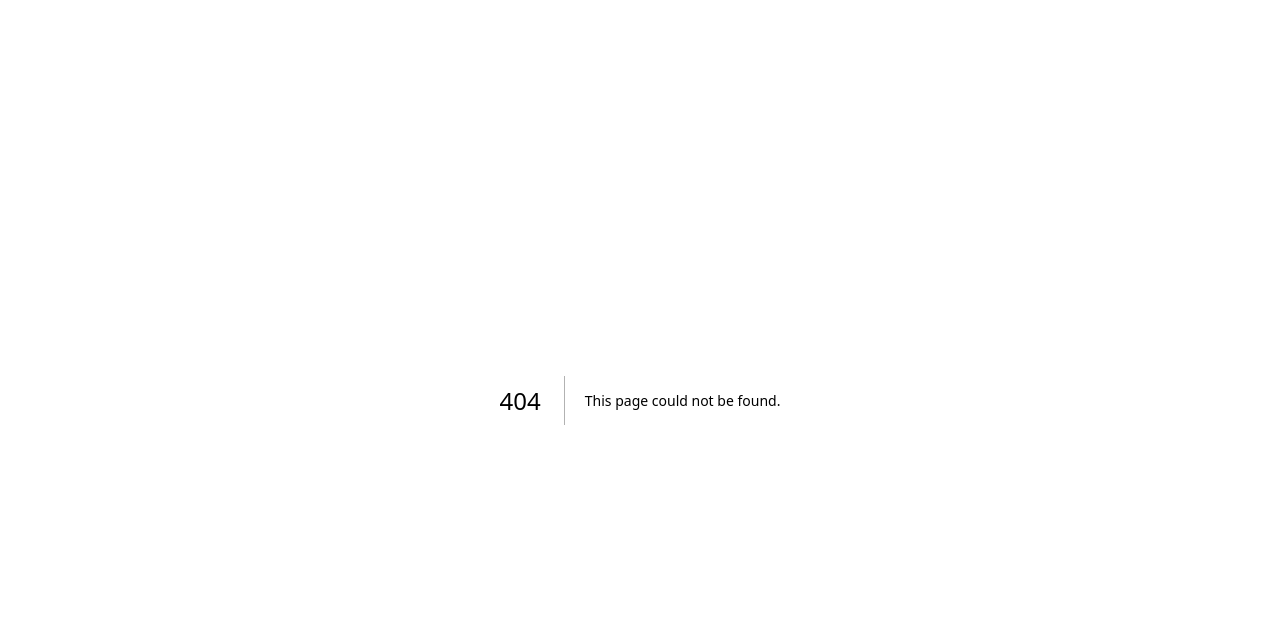
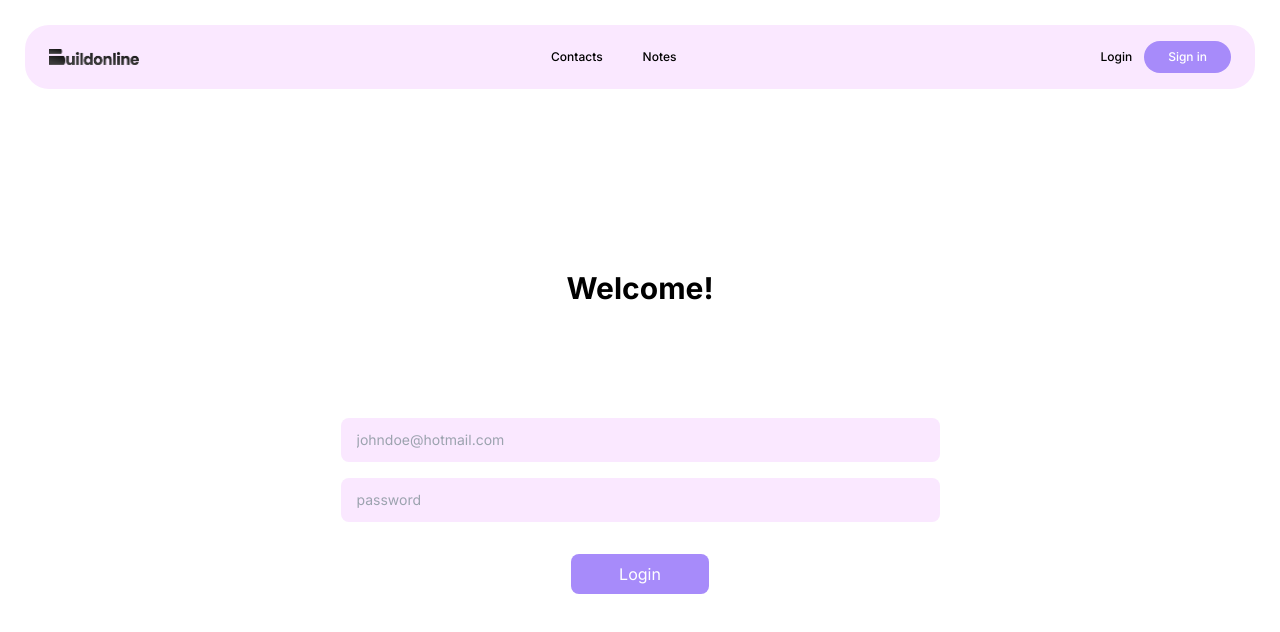
Before and after one commit to MercedesBanales/FrontEnd, a Next.js app: page /login in a window 1280 px wide. Before the commit this address had no page. Shown: the top 632 px of the page. Built offline with nearby package versions, Linux system fonts and the light colour scheme.

Commit message:
Login page

```diff
--- a/package.json
+++ b/package.json
@@ -9,9 +9,10 @@
     "lint": "next lint"
   },
   "dependencies": {
+    "formik": "^2.4.6",
     "next": "14.2.5",
-    "react": "^18",
-    "react-dom": "^18"
+    "react": "^18.3.1",
+    "react-dom": "^18.3.1"
   },
   "devDependencies": {
     "@types/node": "^20",
--- a/src/app/globals.css
+++ b/src/app/globals.css
@@ -17,7 +17,8 @@
 }
 
 body {
-  color: rgb(var(--foreground-rgb));
+  color: black;
+  padding: 25px;
 }
 
 @layer utilities {
--- a/src/app/layout.tsx
+++ b/src/app/layout.tsx
@@ -1,6 +1,7 @@
 import type { Metadata } from "next";
 import { Inter } from "next/font/google";
 import "./globals.css";
+import NavigationBar from "../components/NavigationBar";
 
 const inter = Inter({ subsets: ["latin"] });
 
@@ -15,8 +16,15 @@ export default function RootLayout({
   children: React.ReactNode;
 }>) {
   return (
+    <>
     <html lang="en">
-      <body className={inter.className}>{children}</body>
+    <body className={`${inter.className} min-h-screen flex flex-col`}>
+        <NavigationBar />
+        <div className="flex flex-1 justify-center items-center w-full">
+          {children}
+        </div>
+      </body>
     </html>
+    </>
   );
 }
--- /dev/null
+++ b/src/app/login/page.tsx
@@ -0,0 +1,10 @@
+import LoginForm from "@/components/LoginForm";
+
+export default function Page() {
+    return (
+        <div className="flex flex-col justify-center items-center p-4 gap-28 w-full">
+            <h1 className="text-black text-3xl font-bold">Welcome!</h1>
+            <LoginForm />
+        </div>
+    );
+}
--- a/src/app/page.tsx
+++ b/src/app/page.tsx
@@ -1,9 +1,7 @@
-import NavigationBar from "./components/NavigationBar"
-
 export default function Home() {
   return (
-    <main className="p-6">
-      <NavigationBar />
+    <main>
+      <p className="text-black">Home</p>
     </main>
   );
 }
--- /dev/null
+++ b/src/components/LoginForm.tsx
@@ -0,0 +1,56 @@
+'use client';
+
+import React from 'react';
+import { Field, Form, Formik, FormikHelpers } from 'formik';
+
+interface Values {
+    email: string;
+    password: string;
+  }
+
+const InputPasswordComponent = ({ field, form, ...props }: { field: any, form: any, props: any }) => (
+    <input
+        {...field}
+        {...props}
+        type="password"
+        className="bg-fuchsia-100 px-4 py-3 rounded-lg placeholder-gray-400 text-sm"
+        placeholder="password"
+    />
+);
+
+const InputEmailComponent = ({ field, form, ...props }: { field: any, form: any, props: any }) => (
+    <input
+        {...field}
+        {...props}
+        type="email"
+        className="bg-fuchsia-100 px-4 py-3 rounded-lg placeholder-gray-400 text-sm"
+        placeholder="johndoe@hotmail.com"
+    />
+);
+
+export default function LoginForm() {
+    return (<Formik
+        initialValues={{
+          email: '',
+          password: '',
+        }}
+        onSubmit={(
+          values: Values,
+          { setSubmitting }: FormikHelpers<Values>
+        ) => {
+          setTimeout(() => {
+            alert(JSON.stringify(values, null, 2));
+            setSubmitting(false);
+          }, 500);
+        }}
+      >
+        <Form className="flex flex-col items-center w-2/4 gap-8">
+            <div className="flex flex-col w-full gap-4">
+                <Field id="email" name="email" component={InputEmailComponent} />
+                <Field id="password" name="password" component={InputPasswordComponent} />
+            </div>
+            <button className="text-white bg-violet-400 rounded-lg px-12 py-2 w-fit" type="submit">Login</button>
+        </Form>
+    </Formik>)
+
+}
--- a/src/app/components/NavigationBar.tsx
+++ b/src/components/NavigationBar.tsx
@@ -1,4 +1,5 @@
 import Image from 'next/image'
+import Link from 'next/link';
 
 export default function NavigationBar() {
     return (
@@ -12,14 +13,14 @@ export default function NavigationBar() {
             <div className="flex flex-1 items-center justify-center sm:items-stretch">
                 <div className="hidden sm:block">
                     <div className="flex space-x-4">
-                        <a href="#" className="rounded-md px-3 py-2 text-xs font-medium text-black hover:text-white">Contacts</a>
-                        <a href="#" className="rounded-md px-3 py-2 text-xs font-medium text-black hover:text-white">Notes</a>
+                        <Link href="" className="rounded-md px-3 py-2 text-xs font-medium text-black hover:text-white">Contacts</Link>
+                        <Link href="" className="rounded-md px-3 py-2 text-xs font-medium text-black hover:text-white">Notes</Link>
                     </div>
                 </div>
             </div>
             <div className="flex items-center sm:static sm:inset-auto">
-                <a href="#" className="rounded-md px-3 py-2 text-xs font-medium text-black hover:text-white">Login</a>
-                <a href="#" className="rounded-3xl px-6 py-2 text-xs font-medium text-white bg-violet-400 hover:text-white">Sign in</a>
+                <Link href="/login" className="rounded-md px-3 py-2 text-xs font-medium text-black hover:text-white">Login</Link>
+                <Link href="#" className="rounded-3xl px-6 py-2 text-xs font-medium text-white bg-violet-400 hover:text-white">Sign in</Link>
             </div>
             </div>
         </div>
```
Also changed, not shown: 1 other file (tests, documents, lock files or other folders).
